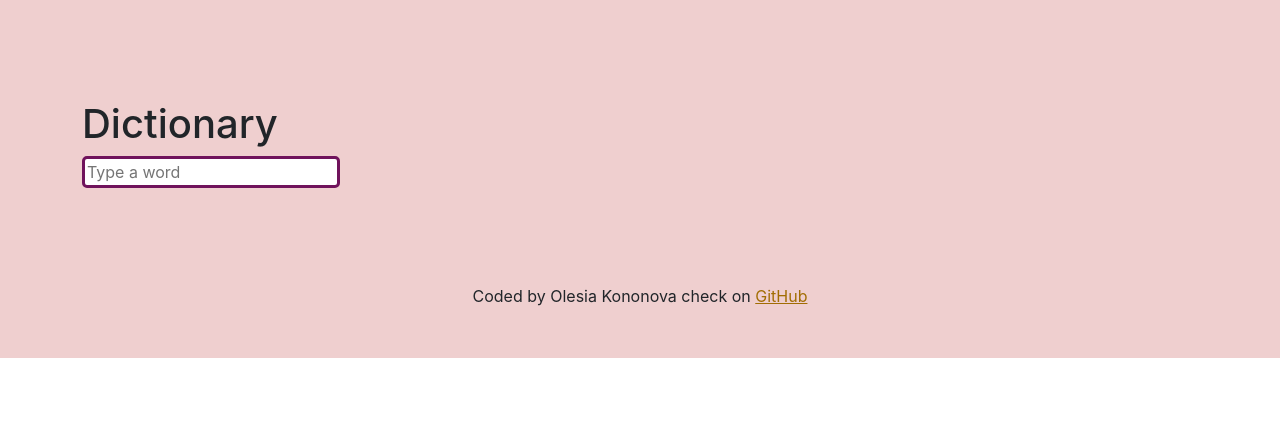
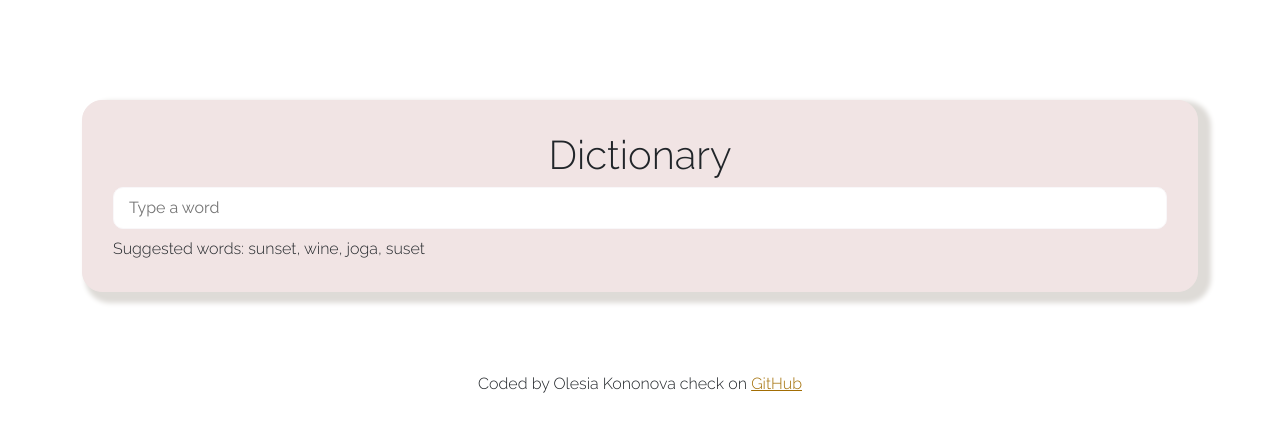
Before and after one commit to Olesia20/Dictionary-app, a React (Create React App) app: page / in a window 1280 px wide. Shown: the top 432 px of the page. Built offline with nearby package versions, Linux system fonts and the light colour scheme; no server answers.

Commit message:
Style the app

```diff
--- a/public/index.html
+++ b/public/index.html
@@ -15,6 +15,12 @@
       name="description"
       content="Web site created using create-react-app"
     />
+    <link rel="preconnect" href="https://fonts.googleapis.com" />
+    <link rel="preconnect" href="https://fonts.gstatic.com" crossorigin />
+    <link
+      href="https://fonts.googleapis.com/css2?family=Raleway:wght@100;200;300;400;500&display=swap"
+      rel="stylesheet"
+    />
 
     <title>Dictionary App</title>
   </head>
--- a/src/Antonyms.js
+++ b/src/Antonyms.js
@@ -6,7 +6,8 @@ export default function Antonyms(props) {
         {props.antonyms.map(function (antonym, index) {
           return (
             <p key={index}>
-              Antonyms:{""} {antonym}
+              <strong className="antonyms2">Antonyms: </strong>
+              {antonym}
             </p>
           );
         })}
--- a/src/App.css
+++ b/src/App.css
@@ -1,4 +1,5 @@
 .App {
   padding: 50px;
-  background: rgb(239, 207, 207);
+  font-family: "Raleway", sans-serif;
+  font-weight: 300;
 }
--- a/src/Dictionary.css
+++ b/src/Dictionary.css
@@ -1,19 +1,36 @@
-.dictionary {
+.dictionary section {
   margin-top: 50px;
+  background-color: rgb(241, 228, 228);
+  border: 1px solid rgb(241, 228, 228);
+  border-radius: 20px;
+  padding: 30px;
+  box-shadow: 8px 6px 5px 5px rgb(222, 219, 215);
+}
+h1 {
+  font-family: "Raleway", sans-serif;
+  font-weight: 300;
+  text-align: center;
+}
+
+.hint {
+  margin-top: -8px;
 }
 .search {
+  width: 100%;
   margin-right: 10px;
 }
 input {
-  border: 3px solid rgb(112, 19, 92);
-  border-radius: 5px;
+  border: 1px solid rgb(249, 247, 249);
+  border-radius: 10px;
+  padding: 8px 15px;
 }
 .button {
   background: rgb(112, 19, 92);
   color: aliceblue;
 }
 .word {
-  color: rgb(61, 105, 12);
+  color: rgb(76, 96, 26);
+  font-size: 35px;
 }
 .example {
   color: rgb(140, 123, 45);
@@ -25,3 +42,6 @@ input {
 .githubLink {
   color: rgb(162, 109, 3);
 }
+.antonyms2 {
+  color: rgb(144, 78, 2);
+}
--- a/src/Dictionary.js
+++ b/src/Dictionary.js
@@ -2,46 +2,37 @@ import React, { useState } from "react";
 import axios from "axios";
 import "./Dictionary.css";
 import Results from "./Results";
-// import Button from "react-bootstrap/Button";
-// import Form from "react-bootstrap/Form";
-// import InputGroup from "react-bootstrap/InputGroup";
-
+// documentation  dictionaryapi.dev/
 export default function Dictionary() {
-  let [keyword, setKeyword] = useState("");
+  let [keyword, setKeyword] = useState("sunset");
   let [results, setResults] = useState(null);
+  let [loaded, setLoaded] = useState(false);
   function handleResponse(response) {
     setResults(response.data[0]);
   }
-  function search(event) {
-    event.preventDefault();
 
+  function search() {
     let apiUrl = `https://api.dictionaryapi.dev/api/v2/entries/en/${keyword}`;
     axios.get(apiUrl).then(handleResponse);
+  }
+  function handlSubmit(event) {
+    event.preventDefault();
+    search();
   }
 
   function handlKeyworldChange(event) {
     setKeyword(event.target.value);
   }
-  // documentation  dictionaryapi.dev/
+  function load() {
+    setLoaded(true);
+    search();
+  }
+  if (loaded) {
     return (
       <div className="dictionary">
-      {/* <InputGroup
-        onSubmit={search}
-        onChange={handlKeyworldChange}
-        className="mb-3"
-      >
-        <Form.Control
-          className="search"
-          placeholder="Recipient's username"
-          aria-label="Recipient's username"
-          aria-describedby="basic-addon2"
-        />
-        <Button variant="outline-secondary" id="button-addon2">
-          Button
-        </Button>
-      </InputGroup> */}
+        <section>
           <h1>Dictionary</h1>
-      <form onSubmit={search}>
+          <form onSubmit={handlSubmit}>
             <input
               className="search mb-3"
               type="search"
@@ -50,7 +41,13 @@ export default function Dictionary() {
             />
             {/* <input className="button" type="submit" value="search" /> */}
           </form>
+          <div className="hint">Suggested words: sunset, wine, joga, suset</div>
+        </section>
         <Results results={results} />
       </div>
     );
+  } else {
+    load();
+    return "Loading...";
   }
+}
--- a/src/Exampl.js
+++ b/src/Exampl.js
@@ -3,7 +3,8 @@ export default function Exampl(props) {
   if (props.exampl) {
     return (
       <div>
-        <strong className="example">Example:</strong>
+        <strong className="example">Example: </strong>
+
         {props.exampl}
       </div>
     );
--- a/src/Meaning.js
+++ b/src/Meaning.js
@@ -12,7 +12,7 @@ export default function Meaning(props) {
         return (
           <div key={index}>
             <p className="definition">
-              <strong>Definition:</strong>
+              <strong>Definition: </strong>
               {definition.definition}
             </p>
             <Exampl exampl={definition.example} />
--- a/src/Results.js
+++ b/src/Results.js
@@ -6,7 +6,8 @@ export default function Results(props) {
   if (props.results) {
     return (
       <div className="resultes">
-        <h3 className="word">{props.results.word} </h3>
+        <section>
+          <h2 className="word">{props.results.word} </h2>
           {props.results.phonetics.map(function (phonetic, index) {
             return (
               <div key={index}>
@@ -14,11 +15,12 @@ export default function Results(props) {
               </div>
             );
           })}
+        </section>
         {props.results.meanings.map(function (meaning, index) {
           return (
-            <div key={index}>
+            <section key={index}>
               <Meaning meaning={meaning} />
-            </div>
+            </section>
           );
         })}
       </div>
```
Lines whose indentation alone changed are shown as unchanged.
